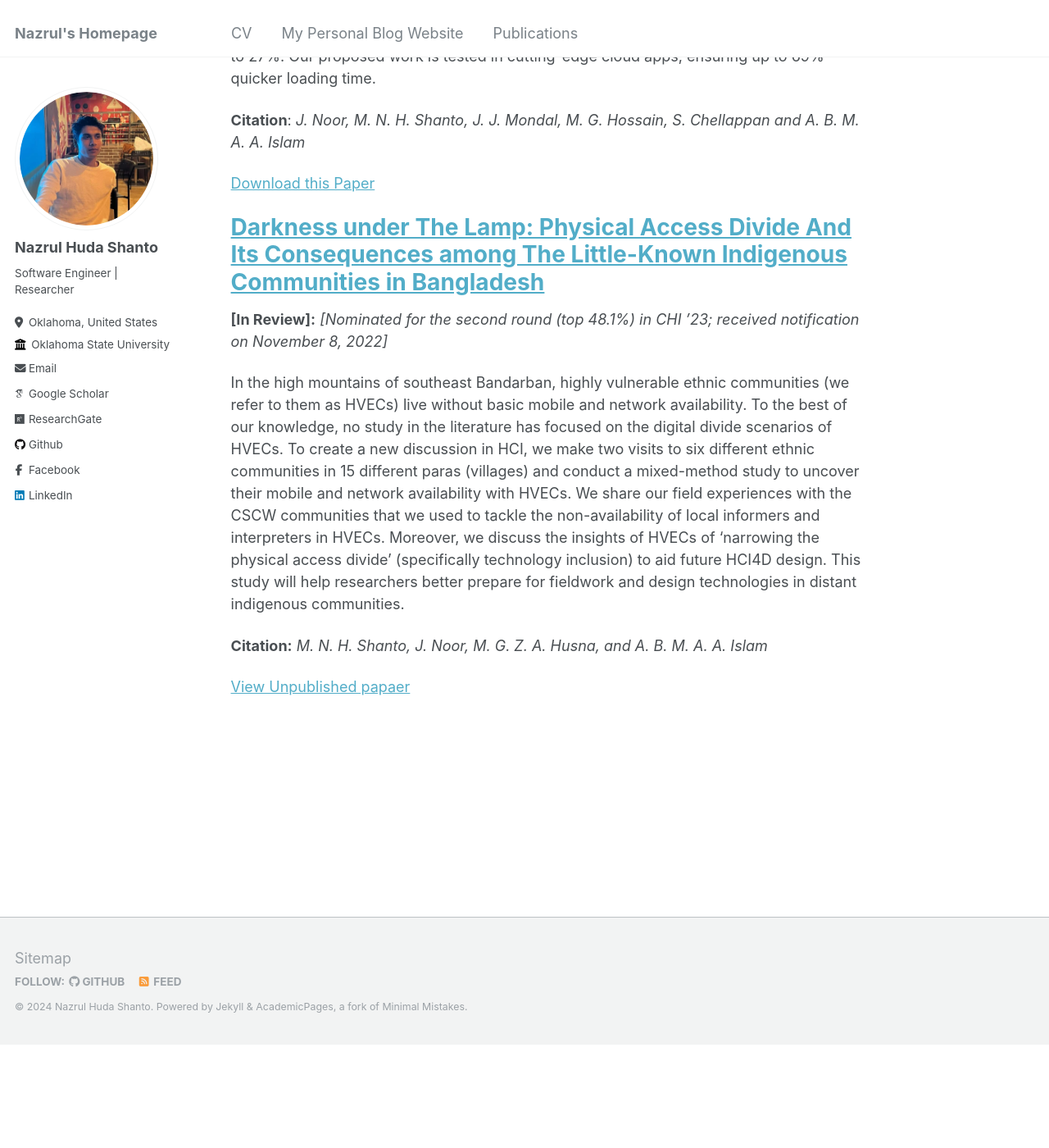
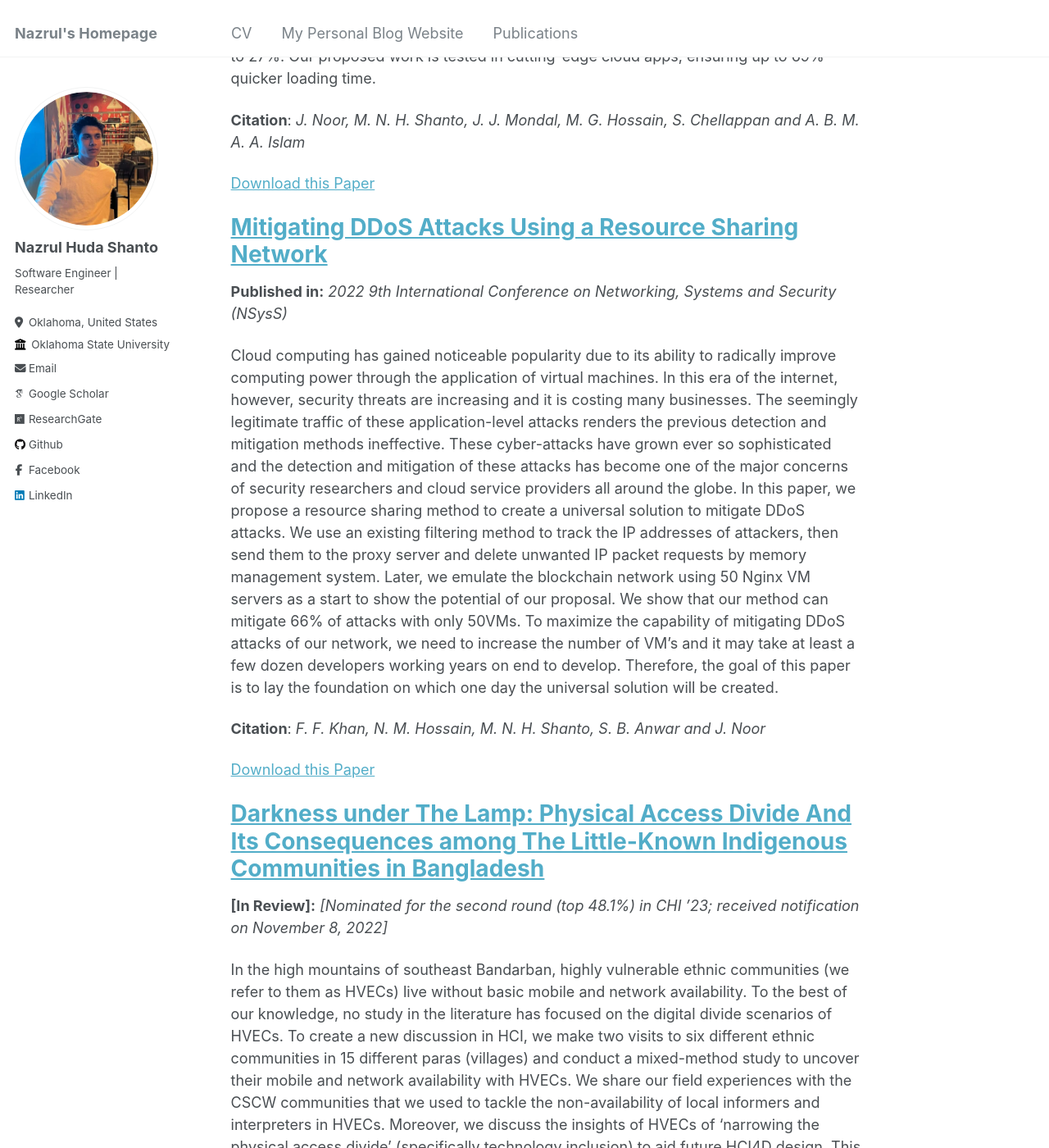
Before and after one commit to nazrulhuda/portfolio, a Jekyll site: the page built from _pages/pub.md, in a window 1280 px wide and 1400 px high, scrolled down 652 px. Shown: the whole window at 82% size. Built offline with Jekyll 4.4.1, drawn with Linux system fonts in a browser that asks for light colours; some web fonts are replaced; before the commit the page ends 1925 px from its top, so only the background shows below that; some of the changed text lies outside the part shown.

Commit message:
first commit

```diff
--- a/_pages/pub.md
+++ b/_pages/pub.md
@@ -26,6 +26,18 @@ Since massive numbers of images are now being communicated from, and stored in d
 
 
 
+# [Mitigating DDoS Attacks Using a Resource Sharing Network](https://dl.acm.org/doi/10.1145/3569551.3569560)
+
+**Published in:** *2022 9th International Conference on Networking, Systems and Security (NSysS)*
+
+Cloud computing has gained noticeable popularity due to its ability to radically improve computing power through the application of virtual machines. In this era of the internet, however, security threats are increasing and it is costing many businesses. The seemingly legitimate traffic of these application-level attacks renders the previous detection and mitigation methods ineffective. These cyber-attacks have grown ever so sophisticated and the detection and mitigation of these attacks has become one of the major concerns of security researchers and cloud service providers all around the globe. In this paper, we propose a resource sharing method to create a universal solution to mitigate DDoS attacks. We use an existing filtering method to track the IP addresses of attackers, then send them to the proxy server and delete unwanted IP packet requests by memory management system. Later, we emulate the blockchain network using 50 Nginx VM servers as a start to show the potential of our proposal. We show that our method can mitigate 66% of attacks with only 50VMs. To maximize the capability of mitigating DDoS attacks of our network, we need to increase the number of VM’s and it may take at least a few dozen developers working years on end to develop. Therefore, the goal of this paper is to lay the foundation on which one day the universal solution will be created.
+
+**Citation**: *F. F. Khan, N. M. Hossain, M. N. H. Shanto, S. B. Anwar and J. Noor*
+
+[Download this Paper](https://drive.google.com/file/d/17sSTnMUliFHx3iNOe2Pc7DFkJX0fHLzH/view)
+
+
+
 # [Darkness under The Lamp: Physical Access Divide And Its Consequences among The Little-Known Indigenous Communities in Bangladesh](https://drive.google.com/file/d/1du3GCWL3Qdkvn4oCvuEXCmyPL9dvU5ev/view?usp=sharing)
 
 **[In Review]:** *[Nominated for the second round (top 48.1%) in CHI ’23; received notification on November 8, 2022]*
@@ -34,4 +46,4 @@ In the high mountains of southeast Bandarban, highly vulnerable ethnic communiti
 
 **Citation:** *M. N. H. Shanto, J. Noor, M. G. Z. A. Husna, and A. B. M. A. A. Islam*
 
-[View Unpublished papaer](https://drive.google.com/file/d/1du3GCWL3Qdkvn4oCvuEXCmyPL9dvU5ev/view?usp=sharing)
+[View Unpublished paper](https://drive.google.com/file/d/1du3GCWL3Qdkvn4oCvuEXCmyPL9dvU5ev/view?usp=sharing)
```
